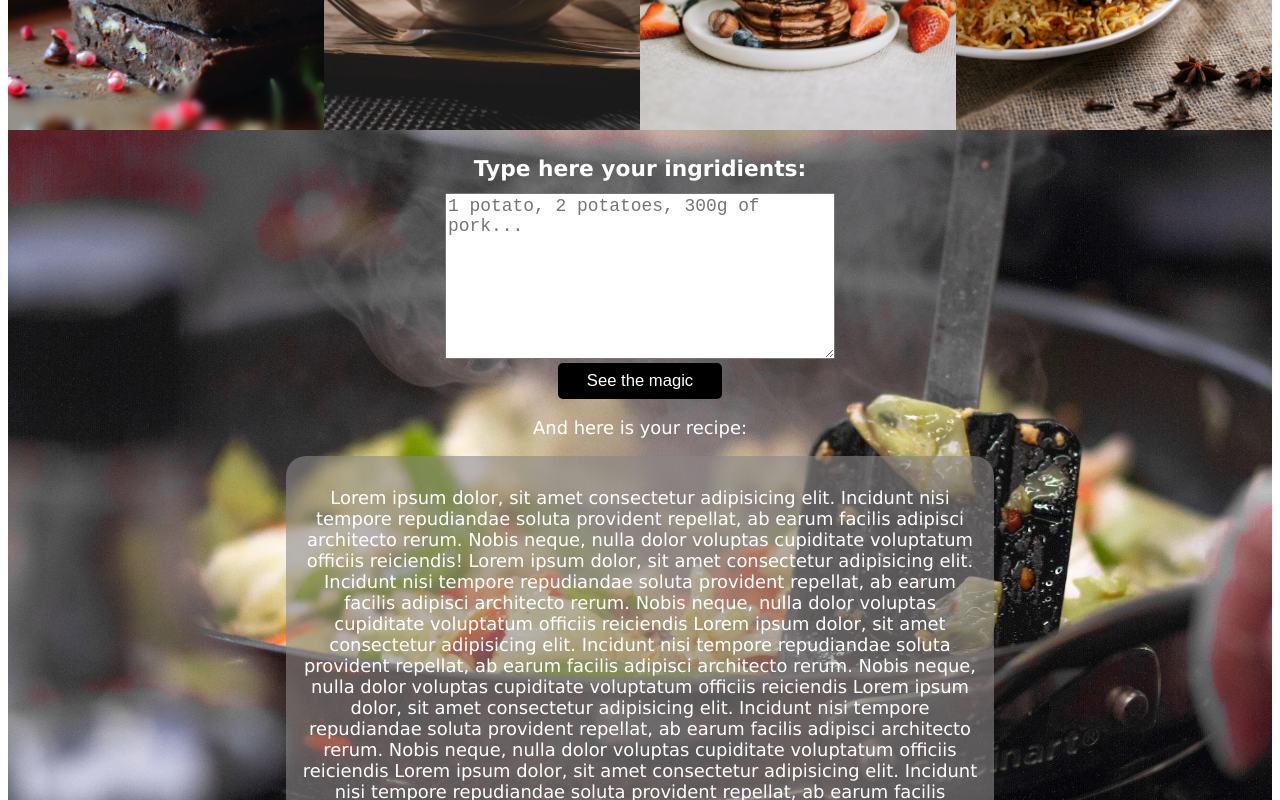
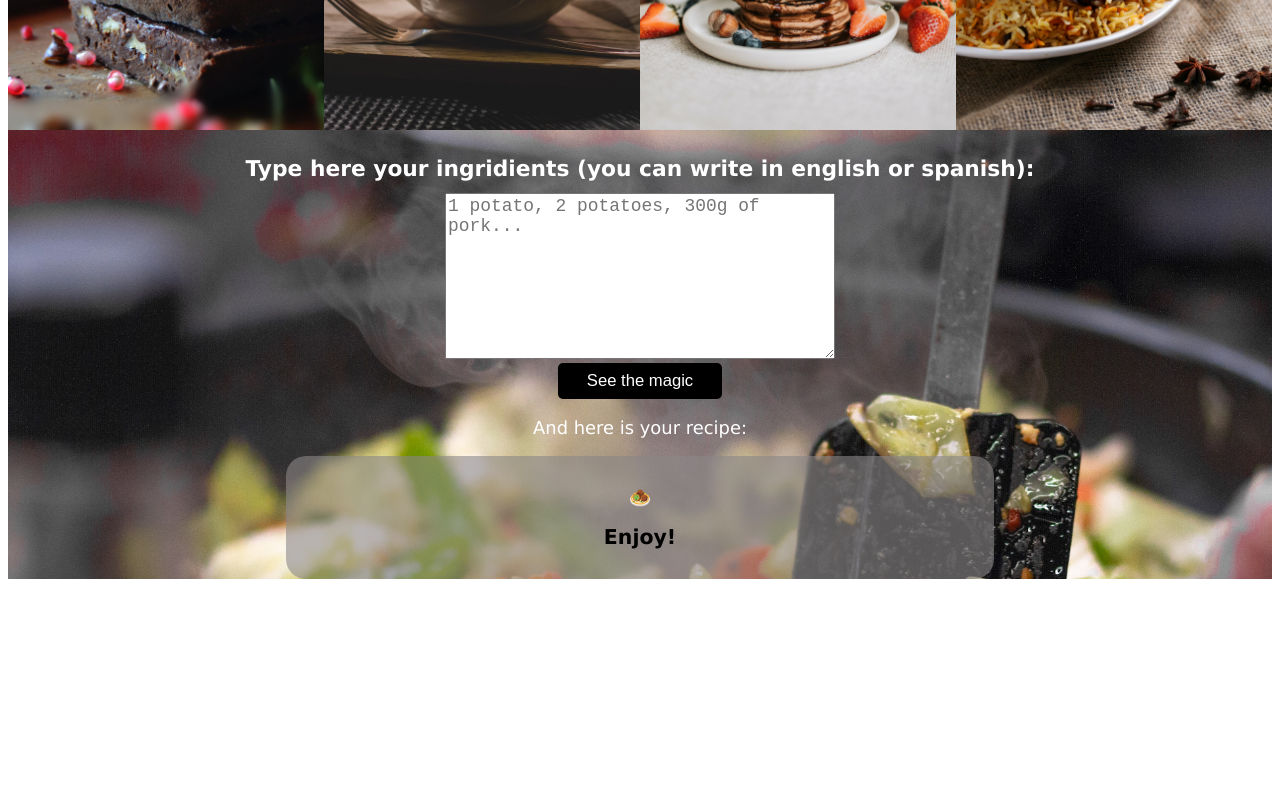
Before and after one commit to jhonat23/recipes_generator, an Angular app: page / in a window 1280 px wide. Shown: the part 540-1340 px from the top of the page. After the commit the page ends 1182 px from the top, so only its background shows below. Built offline with nearby package versions, Linux system fonts and the light colour scheme; no server answers.

Commit message:
finally connected with api, pending of fastapi and model prompt ajustement

```diff
--- a/src/app/app.component.html
+++ b/src/app/app.component.html
@@ -54,14 +54,14 @@
 <div class="recipe">
   <div class="input-ingridients">
     <h2 class="typing-title">
-      Type here your ingridients:
+      Type here your ingridients (you can write in english or spanish):
     </h2>
     <div class="submit-data">
       <div>
-        <textarea type="text" placeholder="1 potato, 2 potatoes, 300g of pork..."></textarea>
+        <textarea [(ngModel)]="ingridients" type="text" placeholder="1 potato, 2 potatoes, 300g of pork..."></textarea>
       </div>
       <div>
-        <button (click)="obtainExampleRecipe()" type="submit">See the magic</button>
+        <button (click)="obtainRecipe()" type="submit">See the magic</button>
       </div>
     </div>
     <p>
@@ -70,11 +70,8 @@
   </div>
 
   <div class="result">
-    <p>Lorem ipsum dolor, sit amet consectetur adipisicing elit. Incidunt nisi tempore repudiandae soluta provident repellat, ab earum facilis adipisci architecto rerum. Nobis neque, nulla dolor voluptas cupiditate voluptatum officiis reiciendis!
-    Lorem ipsum dolor, sit amet consectetur adipisicing elit. Incidunt nisi tempore repudiandae soluta provident repellat, ab earum facilis adipisci architecto rerum. Nobis neque, nulla dolor voluptas cupiditate voluptatum officiis reiciendis
-    Lorem ipsum dolor, sit amet consectetur adipisicing elit. Incidunt nisi tempore repudiandae soluta provident repellat, ab earum facilis adipisci architecto rerum. Nobis neque, nulla dolor voluptas cupiditate voluptatum officiis reiciendis
-    Lorem ipsum dolor, sit amet consectetur adipisicing elit. Incidunt nisi tempore repudiandae soluta provident repellat, ab earum facilis adipisci architecto rerum. Nobis neque, nulla dolor voluptas cupiditate voluptatum officiis reiciendis
-    Lorem ipsum dolor, sit amet consectetur adipisicing elit. Incidunt nisi tempore repudiandae soluta provident repellat, ab earum facilis adipisci architecto rerum. Nobis neque, nulla dolor voluptas cupiditate voluptatum officiis reiciendis
+    <p>
+      {{ recipe }}
     </p>
     <h2>
       Enjoy!
--- a/src/app/app.component.ts
+++ b/src/app/app.component.ts
@@ -9,22 +9,35 @@ import { OpenaiService } from '../app/services/openai.service';
 })
 export class AppComponent implements OnInit {
   title: string = 'recipes_generator';
-  menuDisabled: boolean = true;
-  example_recipe: any;
 
   constructor(
     private fastapi: OpenaiService
-  ) {
+  ) {}
 
-  }
+  menuDisabled: boolean = true;
+  example_recipe: any;
+  recipe: any = '\u{1F9C6}';
+  ingridients: any;
+  temp: any;
+
 
   ngOnInit(): void {
-
+    this.fastapi.getExampleRecipe().subscribe(data => {
+      console.log(data);
+      this.example_recipe = data;
+    })
   }
 
   obtainExampleRecipe() {
-    this.fastapi.getExampleRecipe().subscribe(data => {
+    console.log(this.recipe);
+    console.log(this.ingridients);
+  }
+
+  obtainRecipe() {
+    this.fastapi.getRecipe(this.ingridients).subscribe(data => {
       console.log(data);
+      this.temp = data;
+      this.recipe = this.temp.instructions;
     })
   }
 
--- a/src/app/services/openai.service.ts
+++ b/src/app/services/openai.service.ts
@@ -1,10 +1,13 @@
 import { Injectable } from '@angular/core';
-import { HttpClient } from '@angular/common/http';
+import { HttpClient, HttpHeaders, HttpParams } from '@angular/common/http';
 
 @Injectable({
   providedIn: 'root'
 })
 export class OpenaiService {
+
+headers: HttpHeaders = new HttpHeaders({'Content-Type': 'application/x-www-form-urlencoded'});
+params: HttpParams = new HttpParams();
 
   constructor(
     private api: HttpClient
@@ -13,4 +16,9 @@ export class OpenaiService {
   getExampleRecipe(){
     return this.api.get('https://recipe-generator-api.onrender.com/example-recipe');
   }
+
+  getRecipe(recipe: string) {
+    this.params = this.params.append('recipe', recipe);
+    return this.api.post('https://recipe-generator-api.onrender.com/recipe', this.params, {headers: this.headers});
+  }
 }
```
Also changed, not shown: 3 other files (tests, documents, lock files or other folders).
